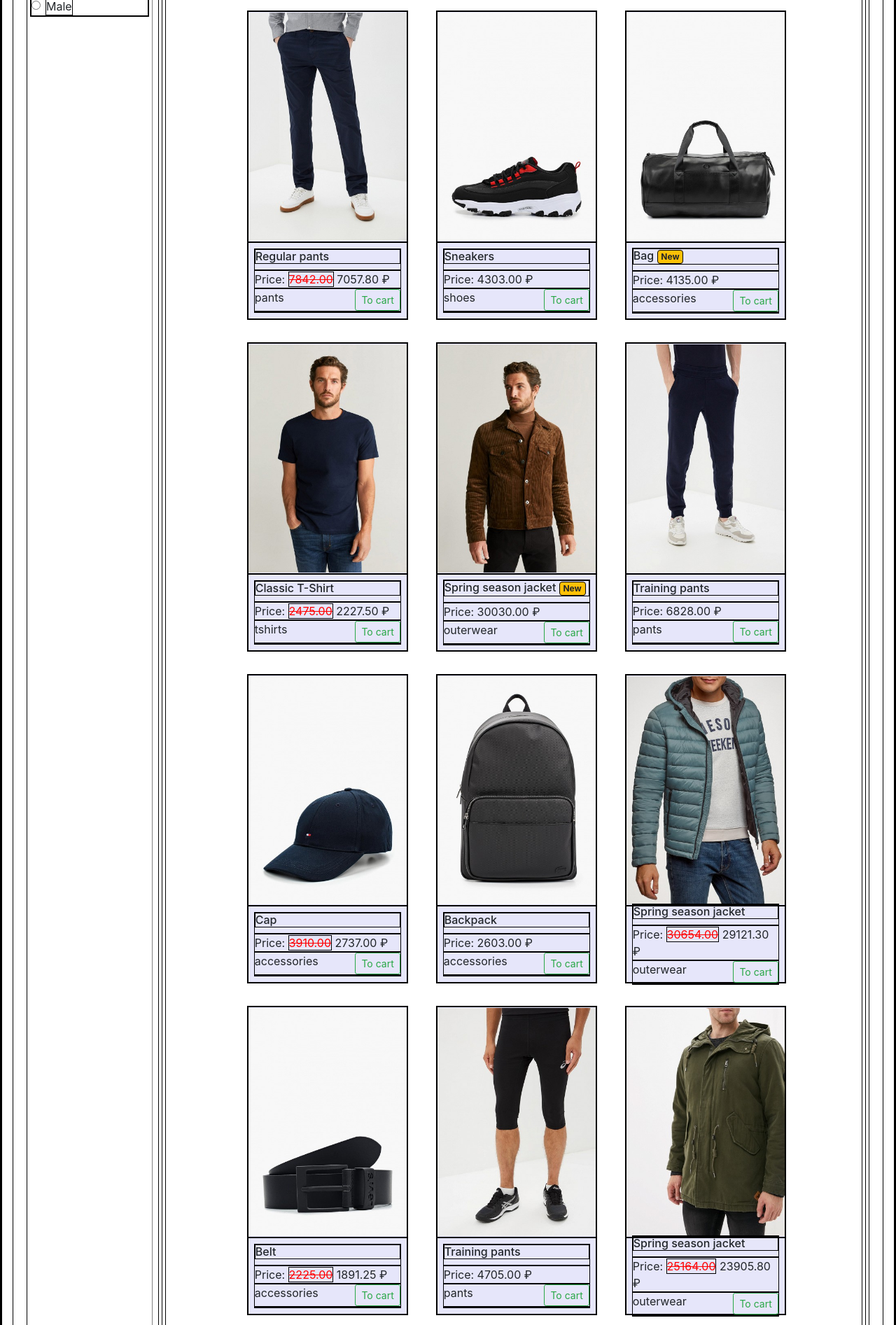
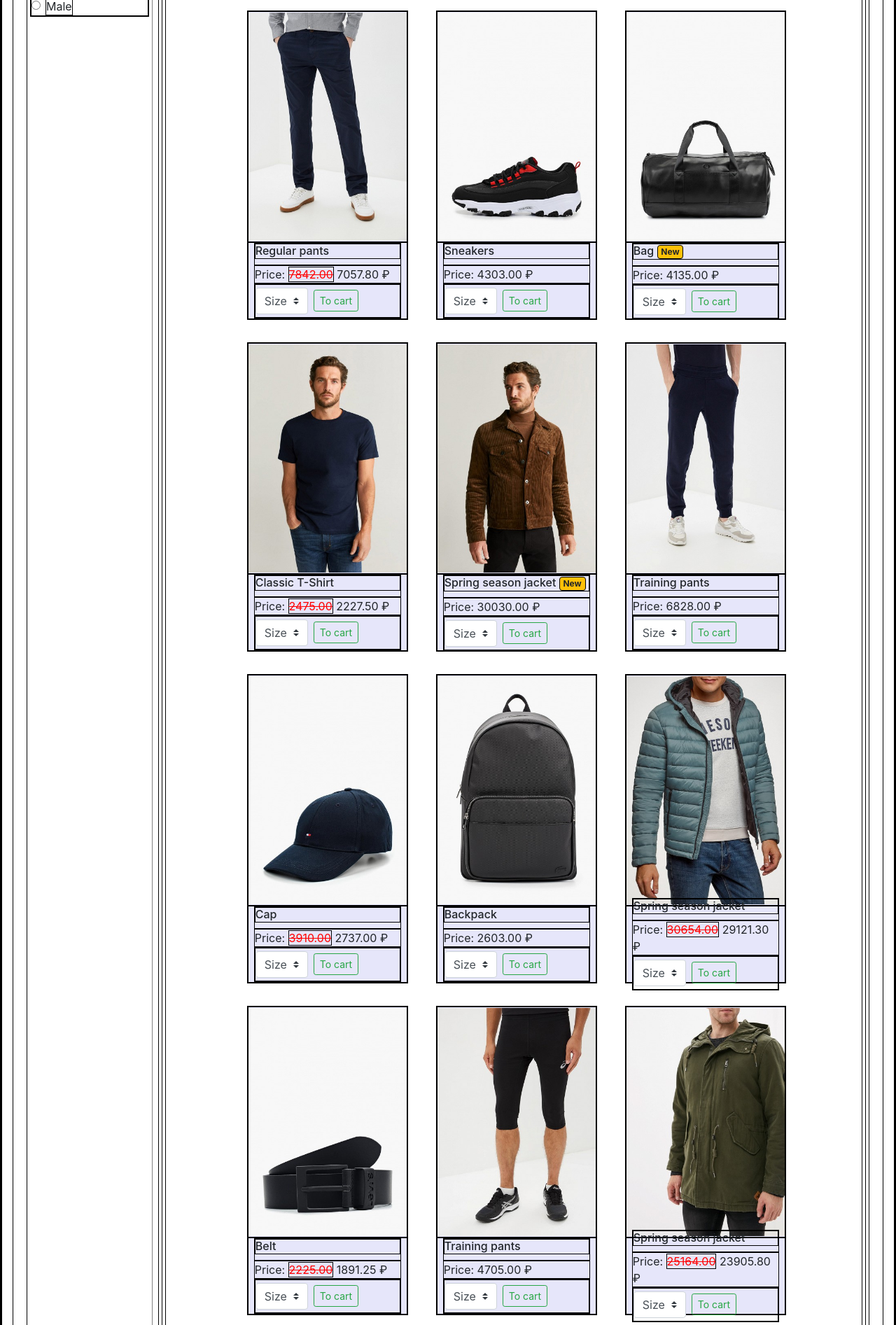
Before and after one commit to arturyumaev/Databases-Course-Work, a Flask app: page /collection in a window 1280 px wide. Shown: the part 161-2054 px from the top of the page at 70% size. Run offline with Flask 2, Linux system fonts and the light colour scheme; data comes from the database, SQL or seed files in the repository; both versions use the stored data as it was after the commit; some libraries are stand-ins or nearby versions.

Commit message:
добавил отправку данных на сервер о новом товаре

```diff
--- a/webApp/app.py
+++ b/webApp/app.py
@@ -58,5 +58,13 @@ def item(vendor):
                                     resp_obj=render_template('item.html', vendor=vendor))
     return resp
 
+
+@app.route('/add_to_cart', methods=['POST'])
+def add_to_cart():
+    print('New request from')
+    print(request.cookies)
+    print(request.form)
+    return 'Ok'
+
 if __name__ == '__main__':
     app.run(debug=True)
--- /dev/null
+++ b/webApp/database/create_table_cart.sql
@@ -0,0 +1,10 @@
+create table cart (
+    [id] INTEGER PRIMARY KEY AUTOINCREMENT,
+    [userid] varchar(10) not null,
+    [vendor] int not null,
+    [size]  int not null,
+    [amount] int not null,
+
+    foreign key (vendor)
+       references goods (vendor)
+);
--- a/webApp/static/js/catalog.js
+++ b/webApp/static/js/catalog.js
@@ -54,3 +54,26 @@ function send_filter_results () {
 
     window.location.replace(queryString);
 }
+
+function add_to_cart(element) {
+    var vendor = element.id.slice(12);
+
+    var e = document.getElementById("size-" + vendor);
+    var selectedSize = e.options[e.selectedIndex].value;
+
+    console.log(vendor);
+    console.log(selectedSize);
+
+    var xhr = new XMLHttpRequest();
+    var url = "/add_to_cart";
+    var data = "vendor=" + vendor + "&size=" + selectedSize;
+    xhr.open("POST", url, true);
+    xhr.setRequestHeader("Content-type","application/x-www-form-urlencoded");
+    xhr.onreadystatechange = function () {
+        if (xhr.readyState == 4 && xhr.status == 200) {
+            // do something with response
+            console.log(xhr.responseText);
+        }
+   };
+   xhr.send(data);
+};
--- a/webApp/templates/catalog.html
+++ b/webApp/templates/catalog.html
@@ -29,15 +29,26 @@
                     {% endif %}
                 </div>
 
-                <!-- Category -->
+                <!-- Category
                 <div class="d-flex flex-row justify-content-between">
                     {{ item[9] }}
-                    <button type="button" class="btn btn-outline-success btn-sm">To cart</button>
                 </div>
+                -->
 
-                <!-- Add to cart -->
+                <!-- Добавить в корзину -->
                 <div>
+                    <form class="form-inline">
+                        <select class="custom-select my-1 mr-sm-2" id="size-{{ item[0] }}" required>
+                            <option selected>Size</option>
+                            <option value="44">44</option>
+                            <option value="46">46</option>
+                            <option value="48">48</option>
+                            <option value="50">50</option>
+                            <option value="52">52</option>
+                        </select>
 
+                        <button onclick="add_to_cart(this);" id="add-to-cart-{{ item[0] }}" type="button" class="btn btn-outline-success btn-sm">To cart</button>
+                    </form>
                 </div>
             </div>
         </div>
```
Also changed, not shown: webApp/database/catalog.db.
